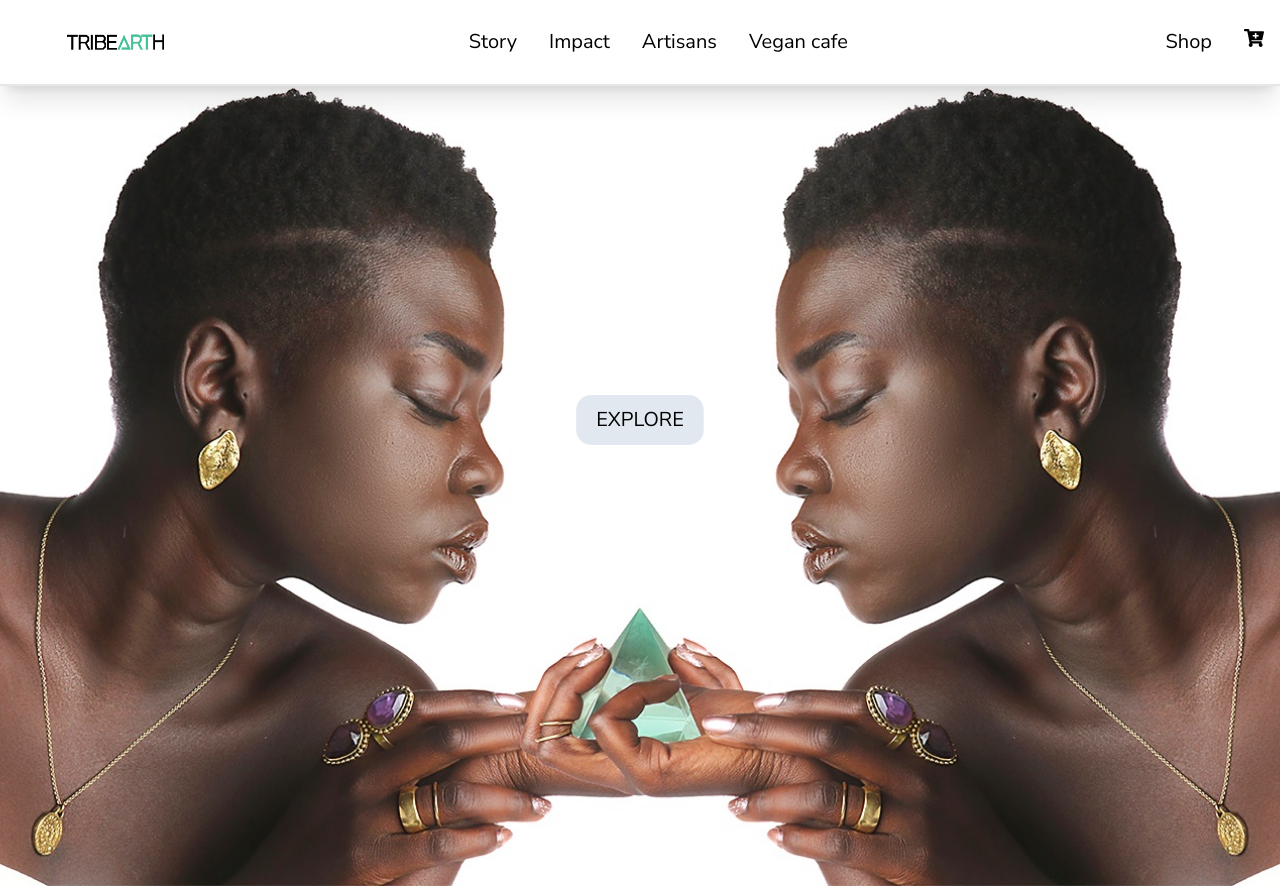
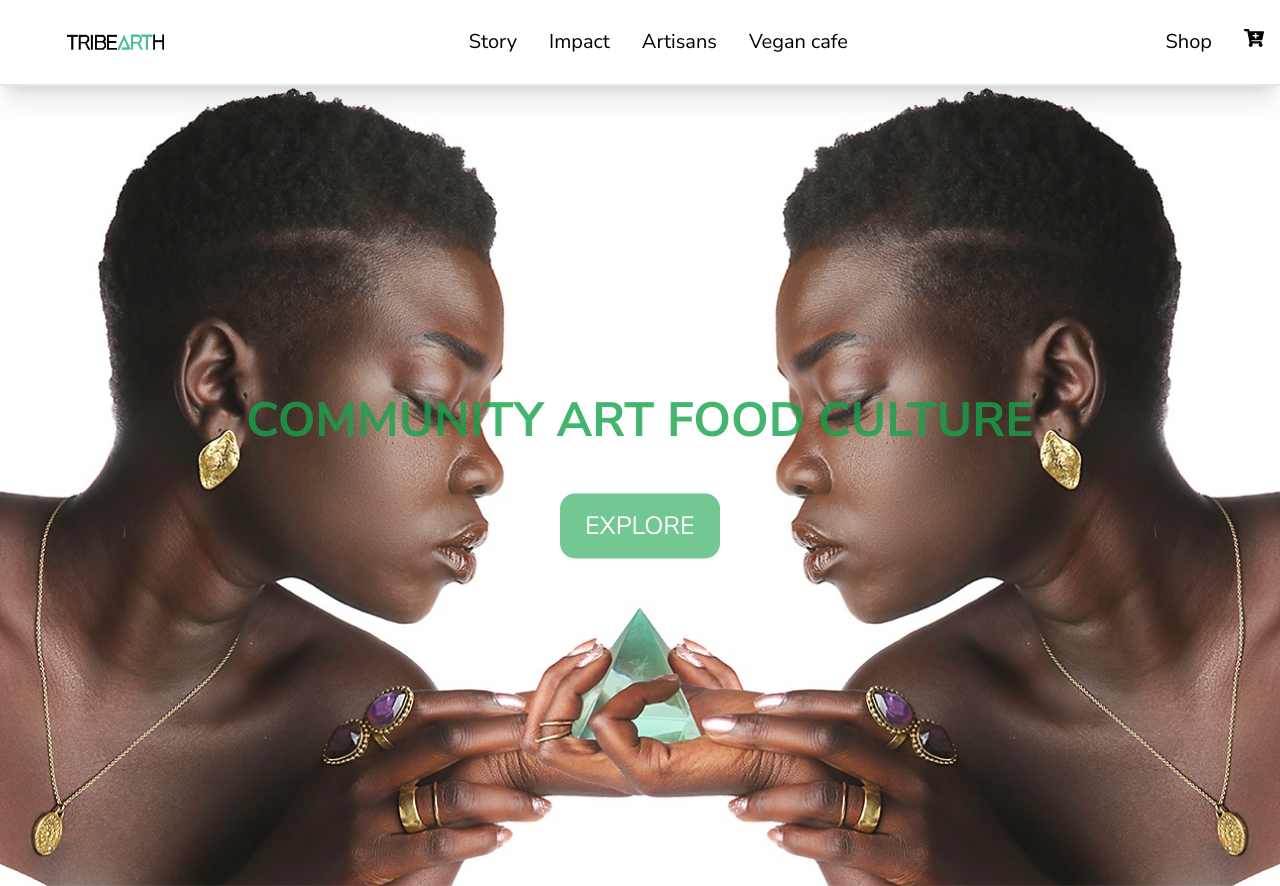
Before and after one commit to MatthewsRicky/tribearth, a React (Vite) app in the folder tribearth/: page / in a window 1280 px wide. Built offline with nearby package versions, Linux system fonts and the light colour scheme; a web font is replaced by a local one.

Commit message:
polishing the 2 components

```diff
--- a/tribearth/src/Components/Hero.jsx
+++ b/tribearth/src/Components/Hero.jsx
@@ -5,14 +5,15 @@ function Hero() {
   return (
     <div>
       <div
-        className='object-container'
+        className='flex flex-col justify-center items-center'
 
-        style={{ display: 'flex', height: '100vh', backgroundImage: `url(${HeroImage})`, backgroundSize: 'cover', backgroundPosition: 'center', marginTop: '86px' }}>
+        style={{ display: 'flex', height: '100vh', backgroundImage: `url(${HeroImage})`, backgroundSize: 'cover', backgroundPosition: 'center', marginTop: '86px', }}>
+        <h1 className="flex  text-2xl md:text-4xl lg:text-5xl font-bold border-1 bg-transparent p-4 rounded-xl opacity-80 uppercase text-green-600 p4 mx-auto">Community Art food Culture</h1>
+        <div className='mx-auto my-4'>
+          <button className="text-xl text-bold text-white flex justify-center items-center bg-green-600 opacity-60 hover:scale-110 duration-200 text-center rounded-xl px-5 py-3 md:scale-125 md:hover:scale-150 my-6"  >EXPLORE</button>
+        </div>
+      </div>
 
-      </div>
-      <div>
-        <button className="absolute top-[70%] md:top-[50%] left-[46%] flex justify-center items-center bg-slate-200 hover:scale-110 duration-200 text-center rounded-xl px-4 py-2 md:scale-125 md:hover:scale-150"  >EXPLORE</button>
-      </div>
 
     </div>
   )
```
